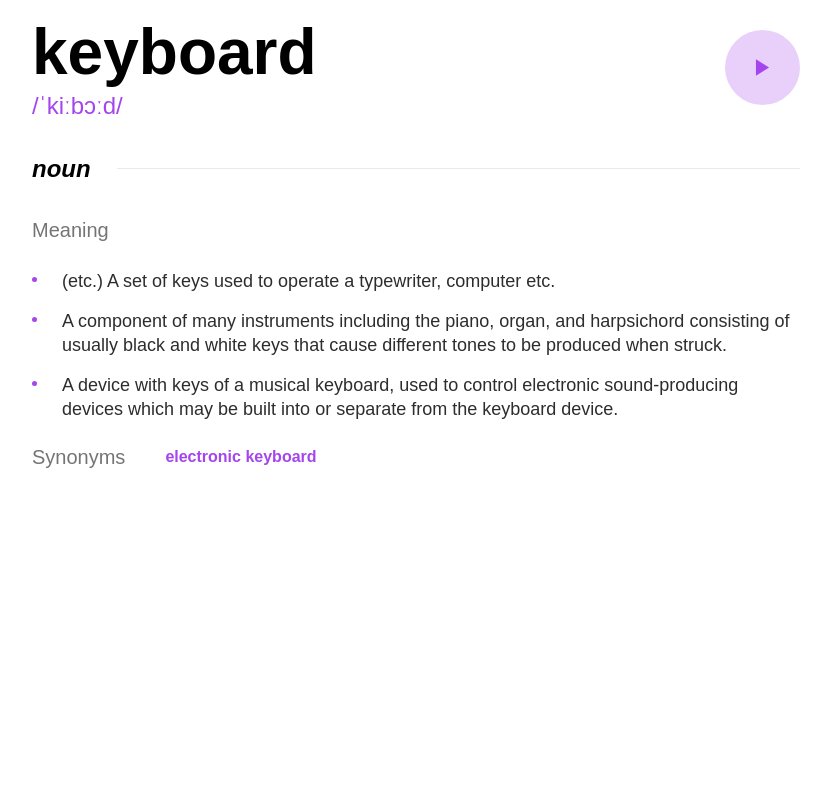
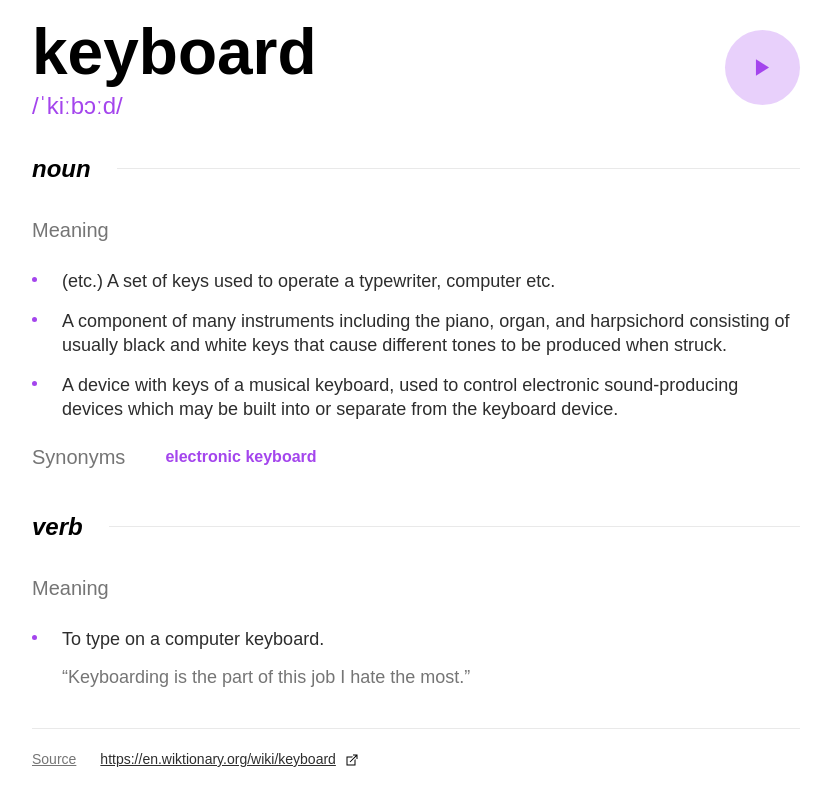
Before and after one commit to omarkarake/dictionary-app, a React (Vite) app: page / in a window 1280 px wide. Shown: the part 237-1037 px from the top of the page, without its empty margins (224-1055 px from the left). Before the commit the page ends 800 px from the top, so only its background shows below. Built offline with nearby package versions, Linux system fonts and the light colour scheme.

Commit message:
done with implementing the UI

```diff
--- a/src/components/Body.tsx
+++ b/src/components/Body.tsx
@@ -1,6 +1,7 @@
 import { useState } from "react";
 import { RiSearchLine } from "react-icons/ri";
 import { IoMdPlay } from "react-icons/io";
+import { LiaExternalLinkAltSolid } from "react-icons/lia";
 
 const Body = () => {
   const [inputValue, setInputValue] = useState("");
@@ -121,6 +122,46 @@ const Body = () => {
           </p>
           <p className="font-bold text-purple">electronic keyboard</p>
         </div>
+        <div className="mt-[35px] md:mt-[43px]">
+          <div className="flex justify-between items-center">
+            <p className="font-bold text-[18px] md:text-heading-m lg:font-bold lg:italic dark:text-lighter">
+              verb
+            </p>
+            <div className="w-[100%] h-[1px] bg-lightGray ml-[26px] dark:bg-darkGray"></div>
+          </div>
+        </div>
+        <div>
+          <p className="mt-[35px] text-gray font-normal md:text-heading-s">
+            Meaning
+          </p>
+          <ul className="mt-[17px] md:mt-[27px]">
+            <li className="flex">
+              <div className="h-[100%] mt-2">
+                <div className="w-[5px] h-[5px] bg-purple rounded-full"></div>
+              </div>
+              <div>
+                <p className="ml-[25px] text-dark text-[15px] leading-6 md:text-body-m dark:text-lighter">
+                  To type on a computer keyboard.
+                </p>
+                <p className="ml-[25px] mt-[14px] text-gray text-[15px] leading-6  md:text-body-m">
+                  “Keyboarding is the part of this job I hate the most.”
+                </p>
+              </div>
+            </li>
+          </ul>
+        </div>
+        <div className="w-[100%] h-[1px] bg-lightGray mt-8 md:mt-[39px] dark:bg-darkGray"></div>
+        <div className="mt-[24px] md:mt-[22px] md:flex md:gap-6">
+          <p className="text-gray underline text-body-s cursor-pointer">
+            Source
+          </p>
+          <div className="flex items-end cursor-pointer">
+            <p className="text-dark text-body-s underline mt-2 md:mt-0 dark:text-lighter">
+              https://en.wiktionary.org/wiki/keyboard
+            </p>
+            <LiaExternalLinkAltSolid className="ml-2 dark:text-gray" />
+          </div>
+        </div>
       </div>
     </>
   );
```
